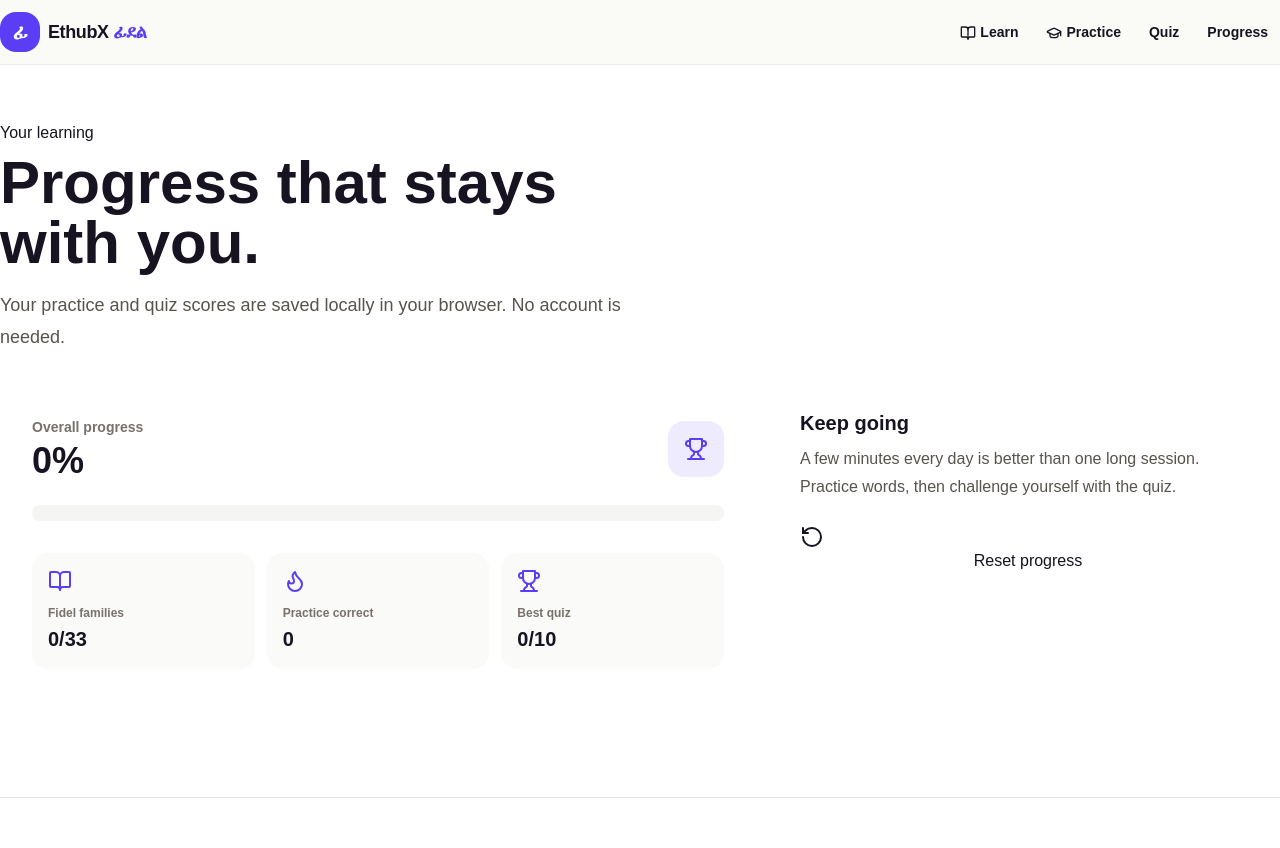
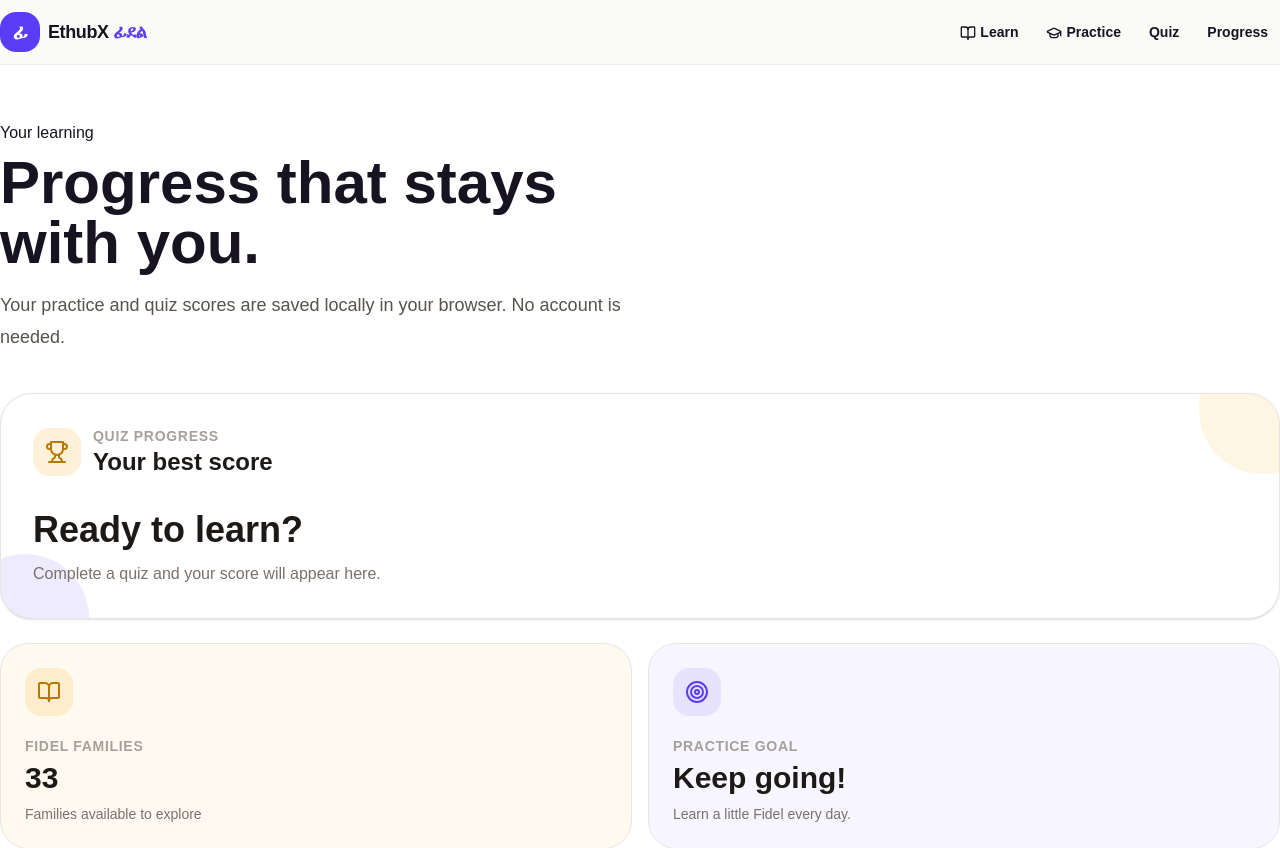
Before and after one commit to halimtek/ethubx-fidelfun, a Next.js app: page /progress in a window 1280 px wide. Shown: the top 848 px of the page. Built offline with nearby package versions, Linux system fonts and the light colour scheme.

Commit message:
Fix FidelFun quiz2

```diff
--- a/components/ProgressClient.tsx
+++ b/components/ProgressClient.tsx
@@ -1,44 +1,147 @@
 "use client";
 
 import { useEffect, useState } from "react";
-import { BookOpen, Flame, RotateCcw, Trophy } from "lucide-react";
-import { fidelFamilies } from "@/data/fidel";
+import { Trophy, Target, BookOpen, RotateCcw } from "lucide-react";
 
 export default function ProgressClient() {
-  const [practice,setPractice] = useState(0);
-  const [quiz,setQuiz] = useState(0);
+  const [quizScore, setQuizScore] = useState<number | null>(null);
+  const [loaded, setLoaded] = useState(false);
 
-  useEffect(()=>{
-    setPractice(Number(localStorage.getItem("ethubx-practice-score")||0));
-    setQuiz(Number(localStorage.getItem("ethubx-quiz-score")||0));
-  },[]);
+  useEffect(() => {
+    // localStorage only runs in the browser
+    const savedScore = localStorage.getItem("ethubx-quiz-score");
 
-  const learned = Math.min(fidelFamilies.length, Number(localStorage.getItem("ethubx-learned")||0));
-  const overall = Math.min(100, Math.round(((learned/fidelFamilies.length)*60) + Math.min(practice/20,1)*20 + Math.min(quiz/10,1)*20));
+    if (savedScore !== null) {
+      const parsedScore = Number(savedScore);
+
+      if (!Number.isNaN(parsedScore)) {
+        setQuizScore(parsedScore);
+      }
+    }
+
+    setLoaded(true);
+  }, []);
+
+  function resetProgress() {
+    localStorage.removeItem("ethubx-quiz-score");
+    setQuizScore(null);
+  }
+
+  if (!loaded) {
+    return (
+      <div className="mt-10">
+        <div className="animate-pulse rounded-[2rem] border border-stone-200 bg-white p-8">
+          <div className="h-6 w-32 rounded-full bg-stone-200" />
+          <div className="mt-4 h-12 w-48 rounded-2xl bg-stone-200" />
+          <div className="mt-4 h-5 w-64 rounded-full bg-stone-100" />
+        </div>
+      </div>
+    );
+  }
 
   return (
-    <div className="mt-8 grid gap-5 lg:grid-cols-[1.2fr_.8fr]">
-      <div className="card p-6 sm:p-8">
-        <div className="flex items-center justify-between">
-          <div><p className="text-sm font-bold text-stone-500">Overall progress</p><h2 className="mt-1 text-4xl font-black">{overall}%</h2></div>
-          <div className="grid h-14 w-14 place-items-center rounded-2xl bg-[#5b3df5]/10 text-[#5b3df5]"><Trophy/></div>
-        </div>
-        <div className="mt-6 h-4 overflow-hidden rounded-full bg-stone-100"><div className="h-full rounded-full bg-[#5b3df5] transition-all" style={{width:`${overall}%`}}/></div>
-        <div className="mt-8 grid gap-3 sm:grid-cols-3">
-          <Stat icon={<BookOpen/>} label="Fidel families" value={`${learned}/${fidelFamilies.length}`}/>
-          <Stat icon={<Flame/>} label="Practice correct" value={practice}/>
-          <Stat icon={<Trophy/>} label="Best quiz" value={`${quiz}/10`}/>
+    <div className="mt-10 space-y-6">
+      {/* Main progress */}
+      <div className="relative overflow-hidden rounded-[2rem] border border-stone-200 bg-white p-6 shadow-sm sm:p-8">
+        <div className="absolute -right-12 -top-12 h-32 w-32 rounded-full bg-[#f4b942]/15" />
+        <div className="absolute -bottom-16 -left-10 h-32 w-32 rounded-full bg-[#5b3df5]/10" />
+
+        <div className="relative">
+          <div className="flex items-center gap-3">
+            <div className="grid h-12 w-12 place-items-center rounded-2xl bg-[#f4b942]/20">
+              <Trophy className="h-6 w-6 text-[#b77900]" />
+            </div>
+
+            <div>
+              <p className="text-sm font-bold uppercase tracking-wider text-stone-400">
+                Quiz progress
+              </p>
+              <h2 className="text-2xl font-black text-stone-900">
+                Your best score
+              </h2>
+            </div>
+          </div>
+
+          <div className="mt-8">
+            {quizScore !== null ? (
+              <>
+                <div className="flex items-end gap-3">
+                  <span className="text-6xl font-black tracking-tight text-stone-900">
+                    {quizScore}
+                  </span>
+                  <span className="mb-2 text-lg font-bold text-stone-400">
+                    points
+                  </span>
+                </div>
+
+                <p className="mt-3 text-stone-500">
+                  Keep practicing and try to beat your score!
+                </p>
+              </>
+            ) : (
+              <>
+                <div className="text-4xl font-black text-stone-900">
+                  Ready to learn?
+                </div>
+
+                <p className="mt-3 text-stone-500">
+                  Complete a quiz and your score will appear here.
+                </p>
+              </>
+            )}
+          </div>
         </div>
       </div>
-      <div className="card p-6">
-        <h3 className="text-xl font-black">Keep going</h3>
-        <p className="mt-2 leading-7 text-stone-600">A few minutes every day is better than one long session. Practice words, then challenge yourself with the quiz.</p>
-        <button onClick={()=>{localStorage.clear();location.reload()}} className="btn-secondary mt-6 w-full"><RotateCcw/> Reset progress</button>
+
+      {/* Learning stats */}
+      <div className="grid gap-4 sm:grid-cols-2">
+        <div className="rounded-[1.75rem] border border-stone-200 bg-[#fffaf0] p-6">
+          <div className="grid h-12 w-12 place-items-center rounded-2xl bg-[#f4b942]/20">
+            <BookOpen className="h-6 w-6 text-[#b77900]" />
+          </div>
+
+          <p className="mt-5 text-sm font-bold uppercase tracking-wider text-stone-400">
+            Fidel families
+          </p>
+
+          <p className="mt-1 text-3xl font-black text-stone-900">33</p>
+
+          <p className="mt-2 text-sm text-stone-500">
+            Families available to explore
+          </p>
+        </div>
+
+        <div className="rounded-[1.75rem] border border-stone-200 bg-[#f7f5ff] p-6">
+          <div className="grid h-12 w-12 place-items-center rounded-2xl bg-[#5b3df5]/10">
+            <Target className="h-6 w-6 text-[#5b3df5]" />
+          </div>
+
+          <p className="mt-5 text-sm font-bold uppercase tracking-wider text-stone-400">
+            Practice goal
+          </p>
+
+          <p className="mt-1 text-3xl font-black text-stone-900">
+            Keep going!
+          </p>
+
+          <p className="mt-2 text-sm text-stone-500">
+            Learn a little Fidel every day.
+          </p>
+        </div>
       </div>
+
+      {/* Reset */}
+      {quizScore !== null && (
+        <div className="flex justify-center pt-2">
+          <button
+            onClick={resetProgress}
+            className="inline-flex items-center gap-2 rounded-full px-5 py-3 text-sm font-bold text-stone-500 transition hover:bg-stone-100 hover:text-stone-800"
+          >
+            <RotateCcw className="h-4 w-4" />
+            Reset progress
+          </button>
+        </div>
+      )}
     </div>
   );
 }
-
-function Stat({icon,label,value}:{icon:React.ReactNode,label:string,value:string|number}) {
-  return <div className="rounded-2xl bg-stone-50 p-4"><div className="text-[#5b3df5]">{icon}</div><p className="mt-3 text-xs font-bold text-stone-500">{label}</p><p className="mt-1 text-xl font-black">{value}</p></div>;
-}
```
Also changed, not shown: app/progress/page.tsx (+8 -2 lines).
